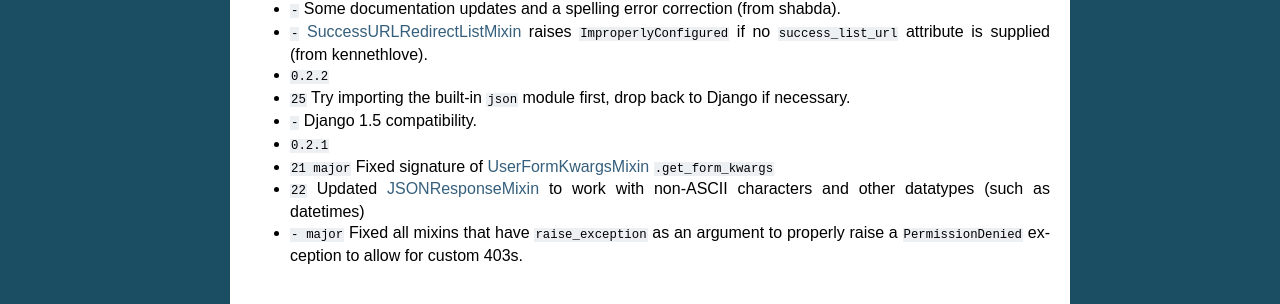
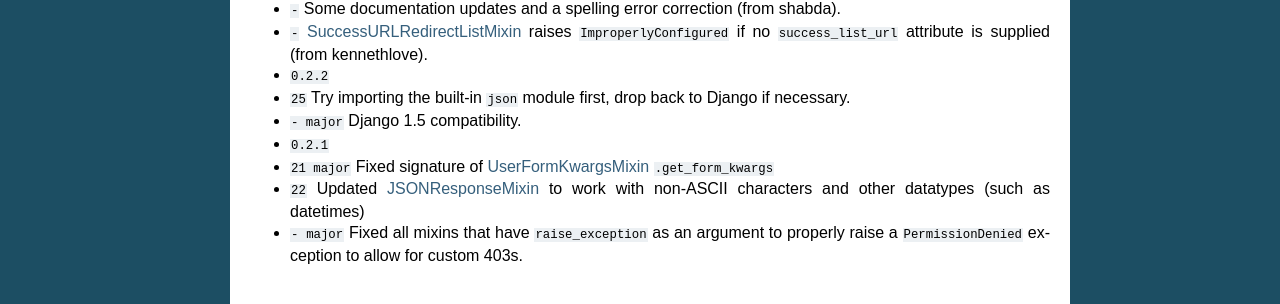
Before and after one commit to brack3t/django-braces, a Sphinx documentation site: the page built from docs/changelog.rst, in a window 1280 px wide and 900 px high, scrolled down 1772 px. Shown: the part 525-829 px from the top of the window. Built offline with Sphinx 7.4.7, drawn with Linux system fonts in a browser that asks for light colours; cross-references to code outside the pages are shown as plain code.

Commit message:
changelog

```diff
--- a/docs/changelog.rst
+++ b/docs/changelog.rst
@@ -88,7 +88,7 @@ Changelog
 * :bug:`-` :ref:`SuccessURLRedirectListMixin` raises ``ImproperlyConfigured`` if no ``success_list_url`` attribute is supplied (from kennethlove).
 * :release:`0.2.2 <2013-01-21>`
 * :bug:`25` Try importing the built-in ``json`` module first, drop back to Django if necessary.
-* :support:`-` Django 1.5 compatibility.
+* :support:`- major` Django 1.5 compatibility.
 * :release:`0.2.1 <2012-12-10>`
 * :bug:`21 major` Fixed signature of :ref:`UserFormKwargsMixin` ``.get_form_kwargs``
 * :feature:`22` Updated :ref:`JSONResponseMixin` to work with non-ASCII characters and other datatypes (such as datetimes)
```
